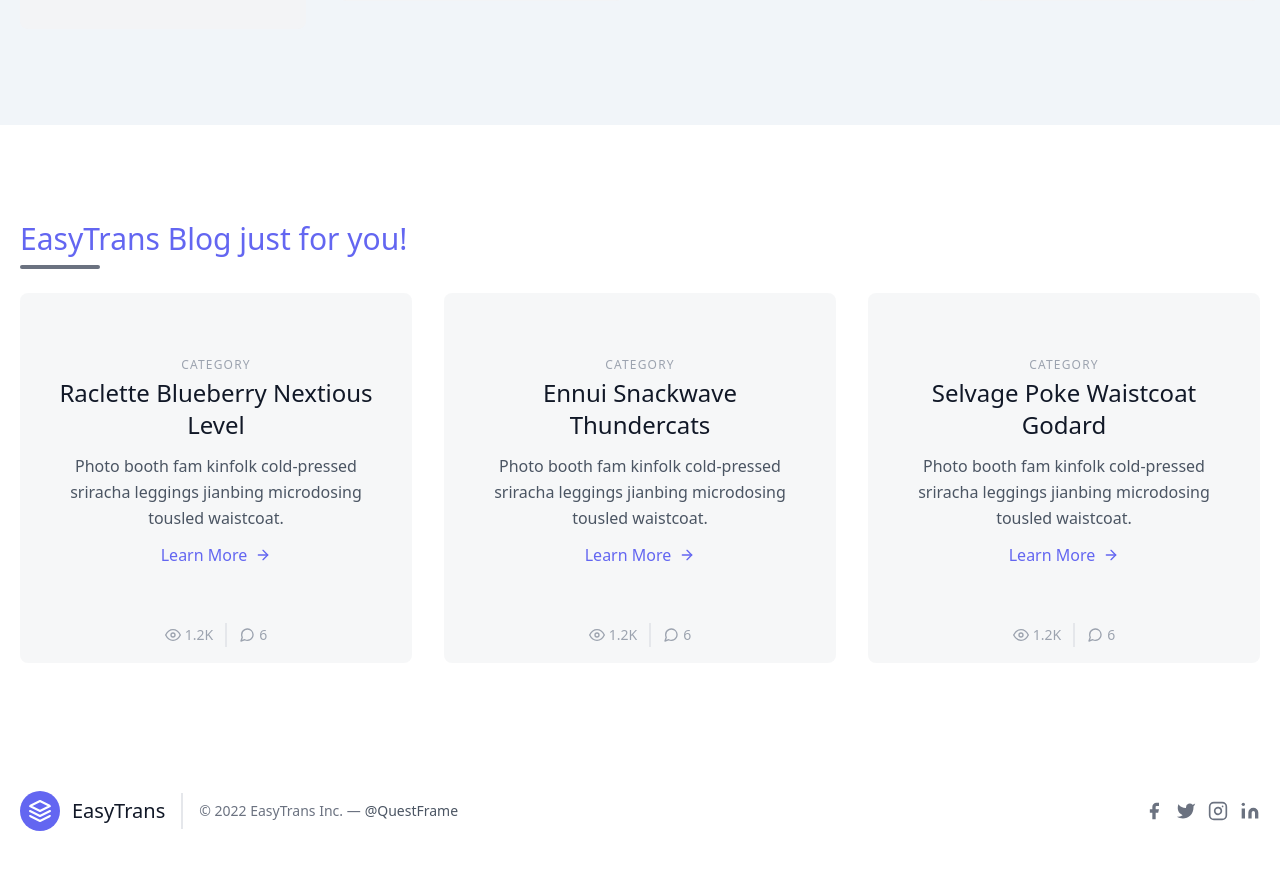
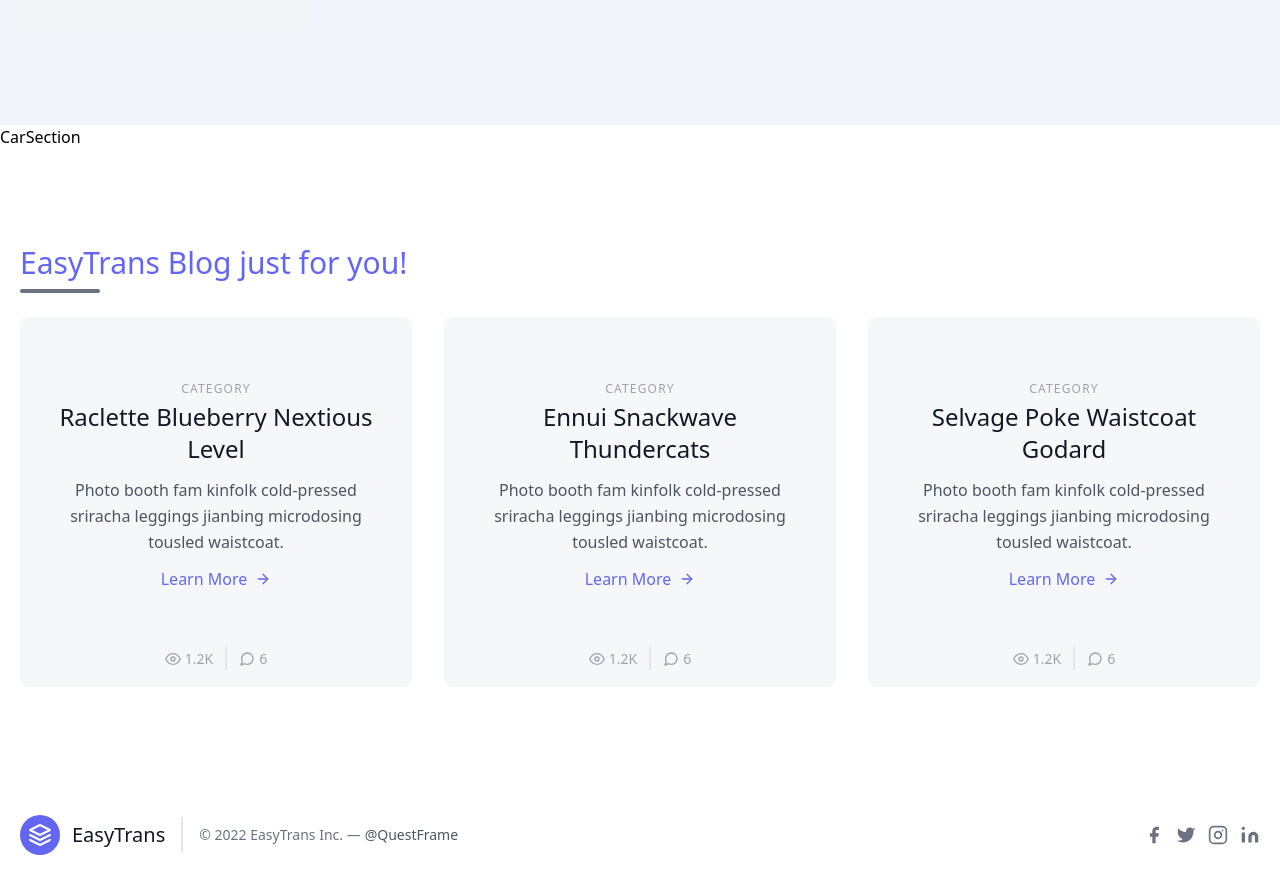
Before and after one commit to johnvincentracasa/nextjs-car-rental, a Next.js app: page /home/home-4 in a window 1280 px wide. Shown: the part 1502-2389 px from the top of the page. Before the commit the page ends 2365 px from the top, so only its background shows below. Built offline with nearby package versions, Linux system fonts and the light colour scheme.

Commit message:
Add initial carSection

```diff
--- /dev/null
+++ b/components/Home/Home-4/CarSection.js
@@ -0,0 +1,7 @@
+import React from "react";
+
+function CarSection() {
+  return <div>CarSection</div>;
+}
+
+export default CarSection;
--- a/pages/home/home-4/index.js
+++ b/pages/home/home-4/index.js
@@ -6,6 +6,7 @@ import Footer_4 from "../../../components/Home/Home-4/Footer";
 import HeroSection_4 from "../../../components/Home/Home-4/HeroSection";
 import AboutSection_4 from "../../../components/Home/Home-4/AboutSection";
 import BlogSection_4 from "../../../components/Home/Home-4/BlogSection";
+import CarSection_4 from "../../../components/Home/Home-4/CarSection";
 
 function index() {
   return (
@@ -16,6 +17,8 @@ function index() {
 
       <AboutSection_4 />
 
+      <CarSection_4 />
+
       <BlogSection_4 />
 
       <Footer_4 />
```
